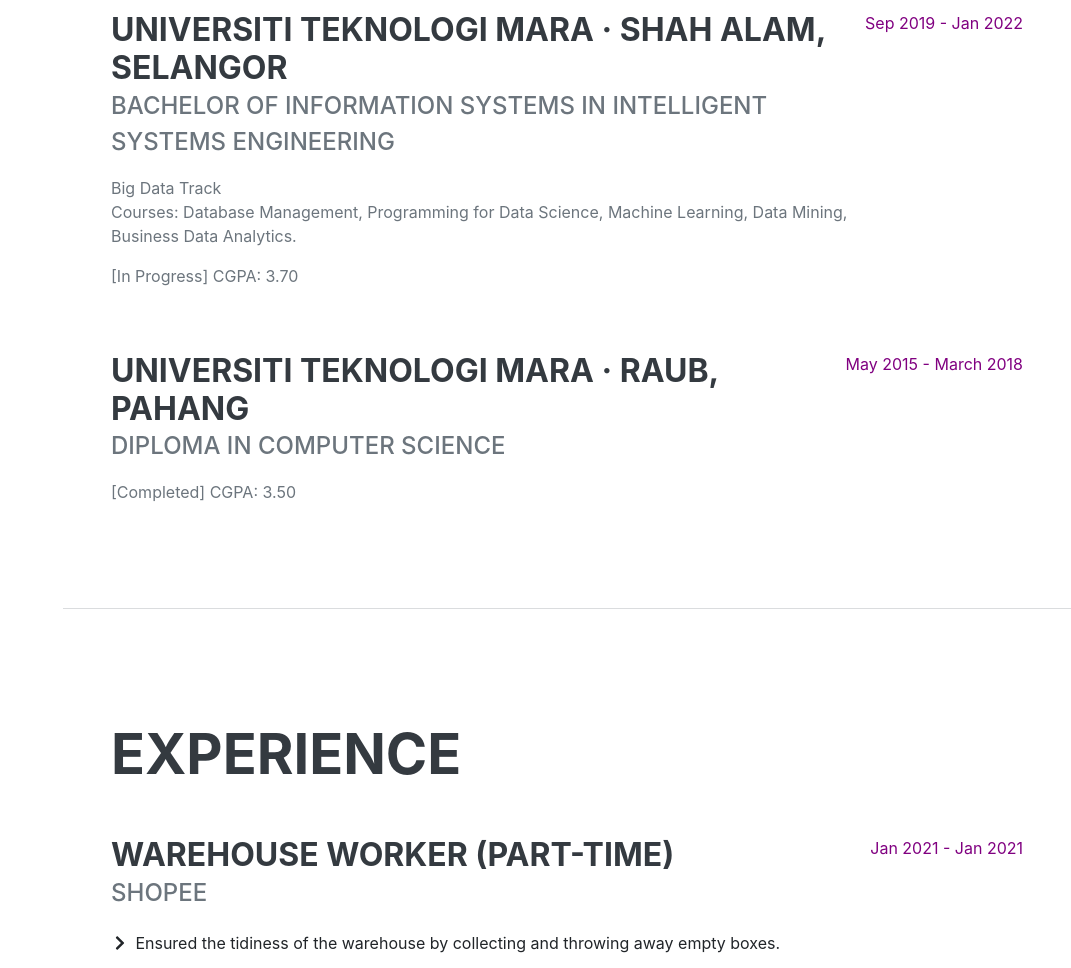
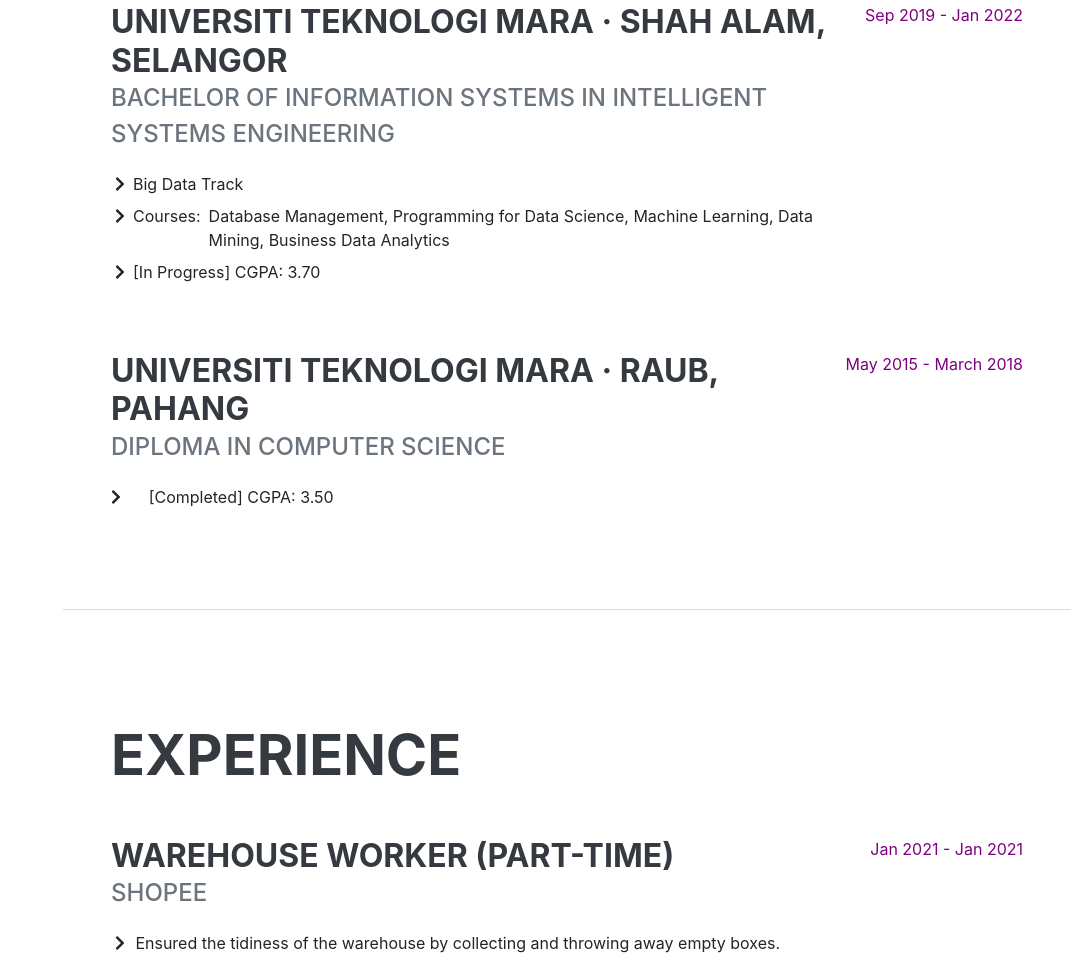
Before and after one commit to mfmohamadfaez/mfmohamadfaez.io, a plain HTML site: page index.html in a window 1280 px wide. Shown: the part 993-1961 px from the top of the page, without its empty margins (209-1280 px from the left). Drawn offline with nearby package versions, Linux system fonts and the light colour scheme; a web font is replaced by a local one.

Commit message:
update edu sect

```diff
--- a/index.html
+++ b/index.html
@@ -79,9 +79,21 @@
                         <h3 class="mb-0">Universiti Teknologi MARA · Shah Alam, Selangor</h3>
                         <div class="subheading mb-3">Bachelor of Information Systems in Intelligent Systems Engineering
                         </div>
-                        <div>Big Data Track</div>
-                        <p>Courses: Database Management, Programming for Data Science, Machine Learning, Data Mining, Business Data Analytics.</p>
-                        <p>[In Progress] CGPA: 3.70</p>
+                        <table class="table table-borderless table-sm">
+                            <tr>
+                                <td><i class="fas fa-chevron-right"></i></td>
+                                <td colspan="2">Big Data Track</td>
+                            </tr>
+                            <tr>
+                                <td><i class="fas fa-chevron-right"></i></td>
+                                <td>Courses:</td>
+                                <td>Database Management, Programming for Data Science, Machine Learning, Data Mining, Business Data Analytics</td>
+                            </tr>
+                            <tr>
+                                <td><i class="fas fa-chevron-right"></i></td>
+                                <td colspan="2">[In Progress] CGPA: 3.70</td>
+                            </tr>
+                        </table>
                     </div>
                     <div class="flex-shrink-0"><span class="text-primary">Sep 2019 - Jan 2022</span></div>
                 </div>
@@ -89,7 +101,12 @@
                     <div class="flex-grow-1">
                         <h3 class="mb-0">Universiti Teknologi MARA · Raub, Pahang</h3>
                         <div class="subheading mb-3">Diploma in Computer Science</div>
-                        <p>[Completed] CGPA: 3.50</p>
+                        <table class="table table-borderless table-sm">
+                            <tr>
+                                <td class="px-0"><i class="fas fa-chevron-right"></i></td>
+                                <td class="px-0">[Completed] CGPA: 3.50</td>
+                            </tr>
+                        </table>
                     </div>
                     <div class="flex-shrink-0"><span class="text-primary">May 2015 - March 2018</span></div>
                 </div>
```
